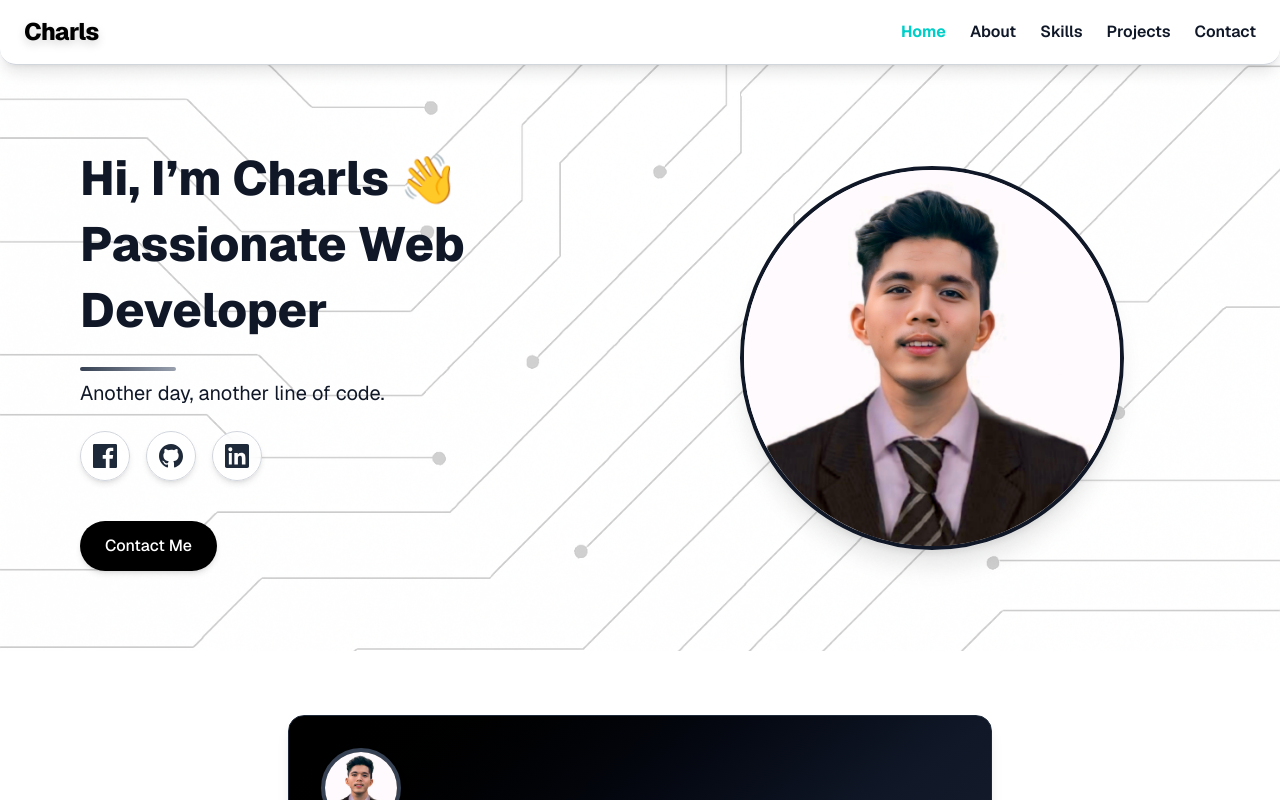
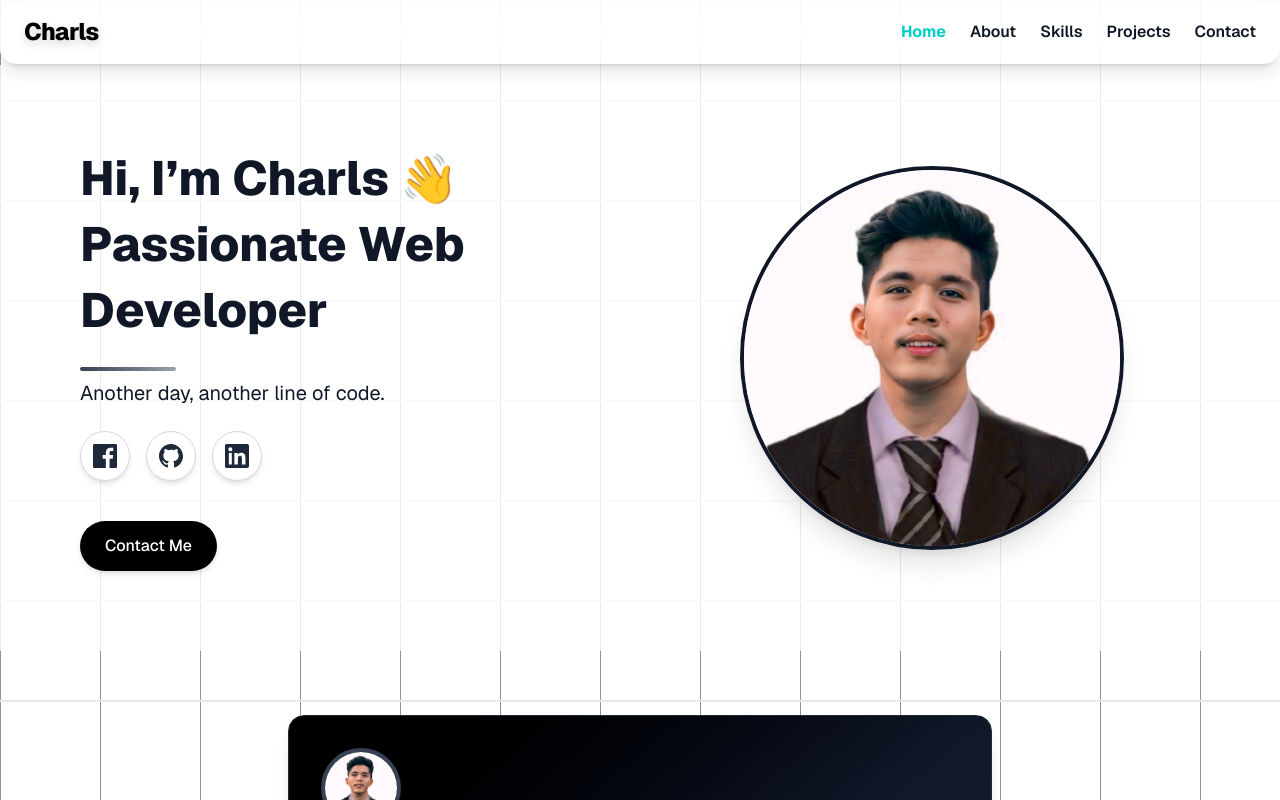
Before and after one commit to charlsrebaja/myportfolio, a Next.js app: page / in a window 1280 px wide. Shown: the top 800 px of the page. Built offline with nearby package versions, Linux system fonts and the light colour scheme.

Commit message:
home page

```diff
--- a/package.json
+++ b/package.json
@@ -12,7 +12,10 @@
     "next": "15.4.2",
     "nodemailer": "^7.0.5",
     "react": "19.1.0",
-    "react-dom": "19.1.0"
+    "react-dom": "19.1.0",
+    "react-tsparticles": "^2.12.2",
+    "tsparticles": "^3.8.1",
+    "tsparticles-engine": "^2.12.0"
   },
   "devDependencies": {
     "@tailwindcss/postcss": "^4",
--- a/src/app/page.tsx
+++ b/src/app/page.tsx
@@ -83,7 +83,7 @@ const projects = [
     desc: "Empowering youth through digital access to programs, events, and initiatives.",
     tech: "HTML, CSS, Bootstrap,JavaScript",
     demo: "https://skbarangaymankilam.netlify.app/",
-    github: "#",
+    github: "https://charlsrebaja.github.io/skbarangaymankilam/",
     img: "/projects/project6.png",
   },
 ];
@@ -160,7 +160,14 @@ export default function Home() {
   };
 
   return (
-    <div className="font-sans bg-white dark:bg-black text-gray-900 dark:text-gray-100 min-h-screen flex flex-col">
+    <div
+      className="font-sans text-gray-900 dark:text-gray-100 min-h-screen flex flex-col relative"
+      style={{
+        backgroundImage:
+          "linear-gradient(#e5e7eb 2px, transparent 0), linear-gradient(90deg, #939496ff 1px, transparent 0)",
+        backgroundSize: "100px 100px",
+      }}
+    >
       {/* Header/Navbar */}
       <header className="sticky top-0 z-30 backdrop-blur-xl bg-white/80 dark:bg-black/80 shadow-lg flex items-center justify-between px-6 py-4 rounded-b-2xl border-b border-gray-300 dark:border-gray-700">
         <a
@@ -249,9 +256,6 @@ export default function Home() {
       <section
         id="home"
         className="w-full flex flex-col-reverse md:flex-row items-center justify-between px-6 sm:px-12 md:px-20 py-20 gap-12 relative bg-cover bg-center bg-no-repeat"
-        style={{
-          backgroundImage: "url('/images/hero-bg.png')",
-        }}
       >
         {/* 👋 Waving Animation Style */}
         <style>{`
@@ -284,7 +288,7 @@ export default function Home() {
             </h1>
             {/* Divider */}
             <div className="w-24 h-1 bg-gradient-to-r from-gray-700 to-gray-400 rounded-full mx-auto md:mx-0 mb-2" />
-            <p className="text-lg sm:text-xl text-dark-700 dark:text-gray-300 max-w-xl">
+            <p className="text-lg sm:text-xl text-dark-700 dark:text-dark-300 max-w-xl">
               Another day, another line of code.
             </p>
 
```
Also changed, not shown: 1 other file (tests, documents, lock files or other folders).
